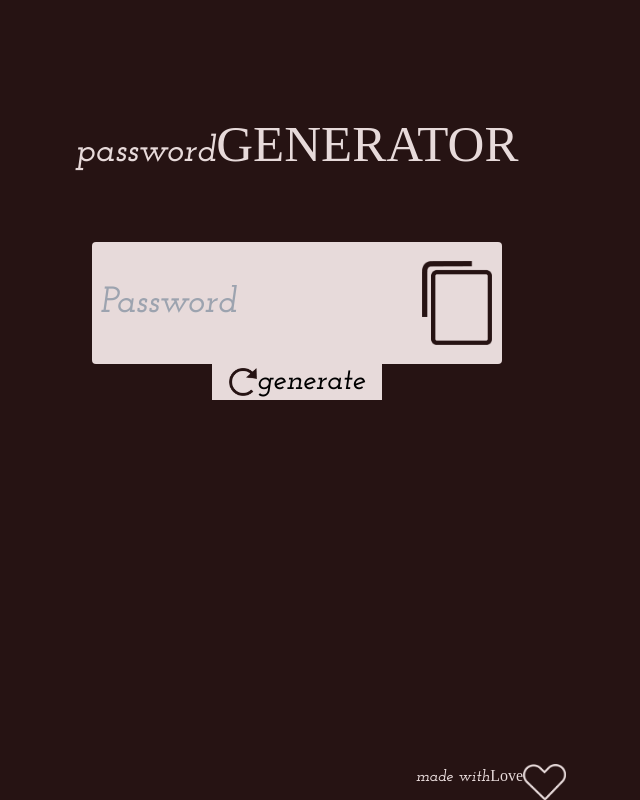
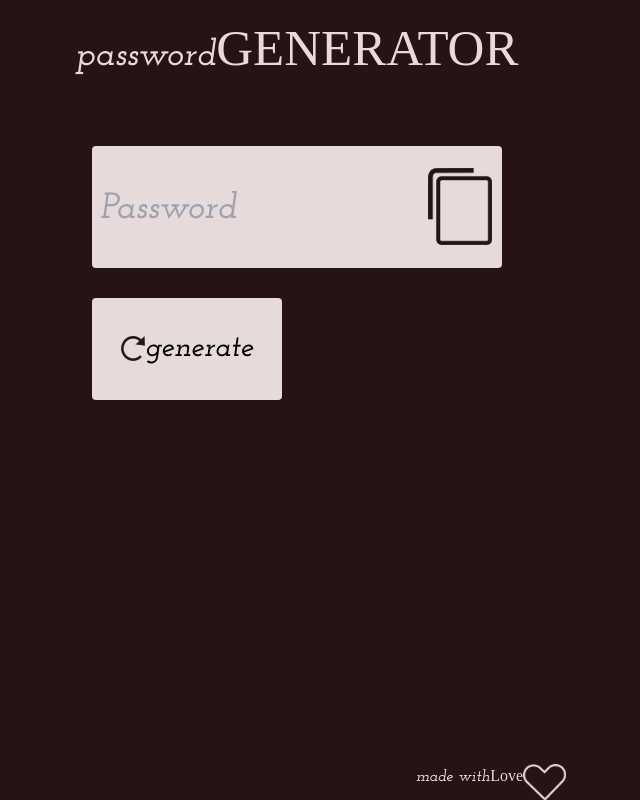
Before and after one commit to gpalesch/password_generator, a website: page public/index.html in a window 1280 px wide. Shown: the whole page, without its empty margins (343-983 px from the left). Drawn offline with Linux system fonts and the light colour scheme; a web font is replaced by a local one.

Commit message:
modifications on generate_button for mobile devices

```diff
--- a/public/index.html
+++ b/public/index.html
@@ -7,21 +7,21 @@
 </head>
 <body class="bg-background">
     <div class="grid grid-rows-2 h-screen">
-        <div class="w-4/5 flex flex-col justify-end items-center justify-self-center min-h-64">
+        <div class="w-4/5 max-w-custom-410 flex flex-col justify-end items-center justify-self-center min-h-64">
             <div class="mb-clamp-27-60">
                 <h1 class="flex justify-center items-baseline">
                     <span class="font-semibold text-textColor font-josefin text-clamp-22-36">password</span>
                     <span class="font-normal uppercase text-textColor font-italiana text-clamp-31-51">Generator</span>
                 </h1>
             </div>
-            <div class="max-w-custom-410">
-                <div class="bg-textColor flex items-center justify-between h-9.5vw rounded px-1 pr-0 pl-2">
-                    <input type="text" id="passwordInput" name="password" placeholder="Password" class="h-full w-3/4 bg-textColor border-none outline-none p-0 font-josefin font-semibold text-clamp-22-36"/>
-                    <img src="images/copy_icon.png" alt="copy_icon" id="copyIcon" class="h-6.6vw mr-2.5">
+            <div class="max-w-custom-410 mb-clamp-11-30">
+                <div class="bg-textColor flex items-center justify-between h-9.5vw rounded py-1 pr-0 pl-2 ">
+                    <input type="text" id="passwordInput" name="password" placeholder="Password" class="h-full w-3/4 bg-textColor border-none outline-none font-josefin font-semibold text-clamp-22-36 pt-1"/>
+                    <img src="images/copy_icon.png" alt="copy_icon" id="copyIcon" class="h-6vw mr-2.5 cursor-pointer">
                 </div>
             </div>
-            <button type="button" id="generate" class="bg-textColor flex self-center items-center justify-center w-1/6">
-                <img src="images/refresh_icon.png" alt="refresh_icon" id="refreshIcon" class="w-1/6">
+            <button type="button" id="generate" class="bg-textColor w-14.85vw h-8vw flex self-start items-center justify-center cursor-pointer rounded">
+                <img src="images/refresh_icon.png" alt="refresh_icon" id="refreshIcon" class="h-clamp-14-24">
                 <span class="hidden sm:inline font-josefin text-3xl font-semibold">generate</span>
             </button>
         </div>
--- a/tailwind.config.js
+++ b/tailwind.config.js
@@ -19,10 +19,14 @@ module.exports = {
         'clamp-31-51': 'clamp(31.75px, 9.95vw, 51px)',
       },
       height: {
-        '6.6vw': '6.6vw',
+        '6vw': '6vw',
         '8vw': '8vw',
         '9.5vw': '9.5vw',
         '14vw': '14vw',
+        'clamp-14-24': 'clamp(14px, 4.4vw, 24.8px)',
+      },
+      width: {
+        '14.85vw': '14.85vw',
       },
       maxWidth: {
         'custom-410': '410px'
@@ -31,8 +35,7 @@ module.exports = {
         'clamp-27-60': 'clamp(27px, 8.05vw, 60px)',
         'clamp-10-20': 'clamp(10px, 3.8vw, 20px)',
         'clamp-4-6': 'clamp(4px, 1.15vw, 6px)',
-        'clamp-11-25': 'clamp(11.5px, 4.75vw, 25px)',
-        'clamp-17-50': 'clamp(17px, 5w, 50px)',
+        'clamp-11-30': 'clamp(11.5px, 4.75vw, 30px)',
       },
     },
   },
```
Also changed, not shown: public/style.css.
